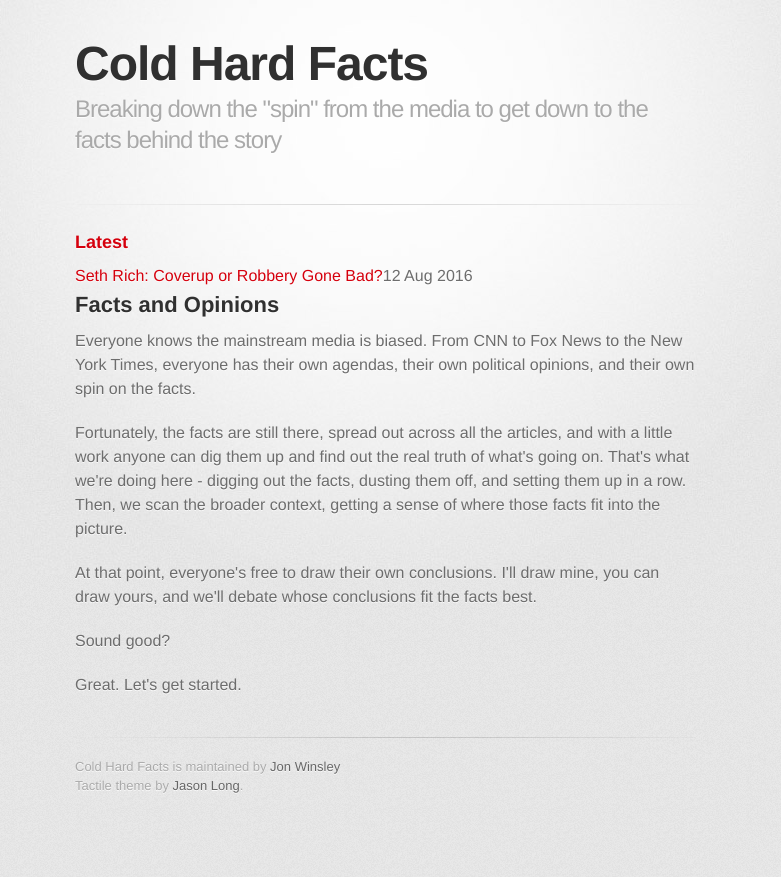
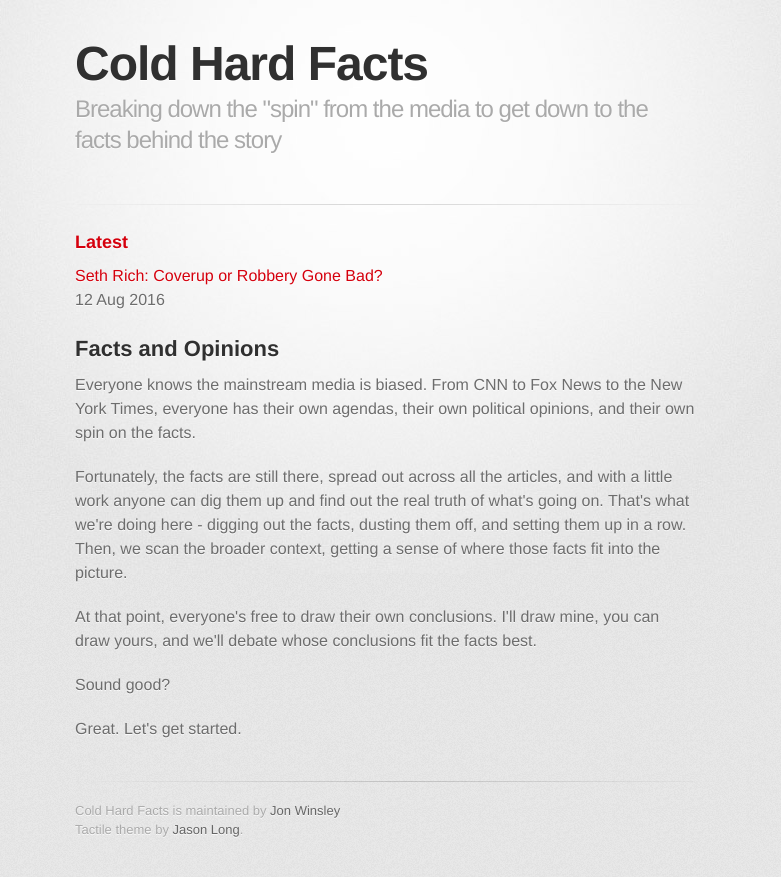
Before and after one commit to glitchassassin/cold-hard-facts, a Jekyll site: the page built from index.html, in a window 1280 px wide. Shown: the top 877 px of the page, without its empty margins (255-1036 px from the left). Built offline with Jekyll 4.4.1, drawn with Linux system fonts in a browser that asks for light colours; some web fonts are replaced.

Commit message:
Update featured post formatting

```diff
--- a/_layouts/default.html
+++ b/_layouts/default.html
@@ -27,7 +27,8 @@
         <nav>
           <h3>Latest</h3>
           {% for post in site.posts limit 1 %}
-          <span><a href="{{ post.url }}">{{ post.title }}</a>{{ post.date | date_to_string }}</span>
+          <p class="featured"><a href="{{ post.url }}">{{ post.title }}</a><br/>
+{{ post.date | date_to_string }}</p>
           {% endfor %}
         </nav>
         <section id="main_content">
```
